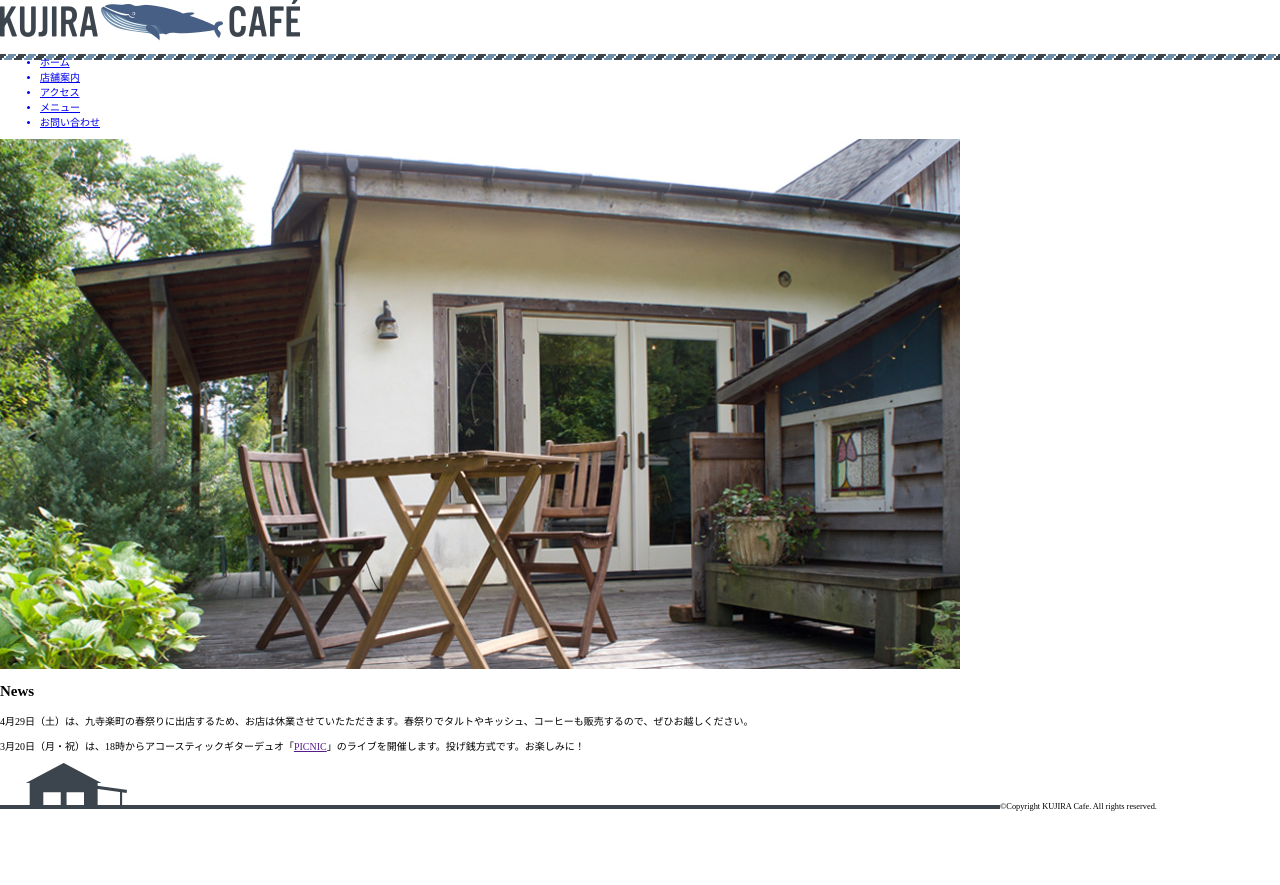
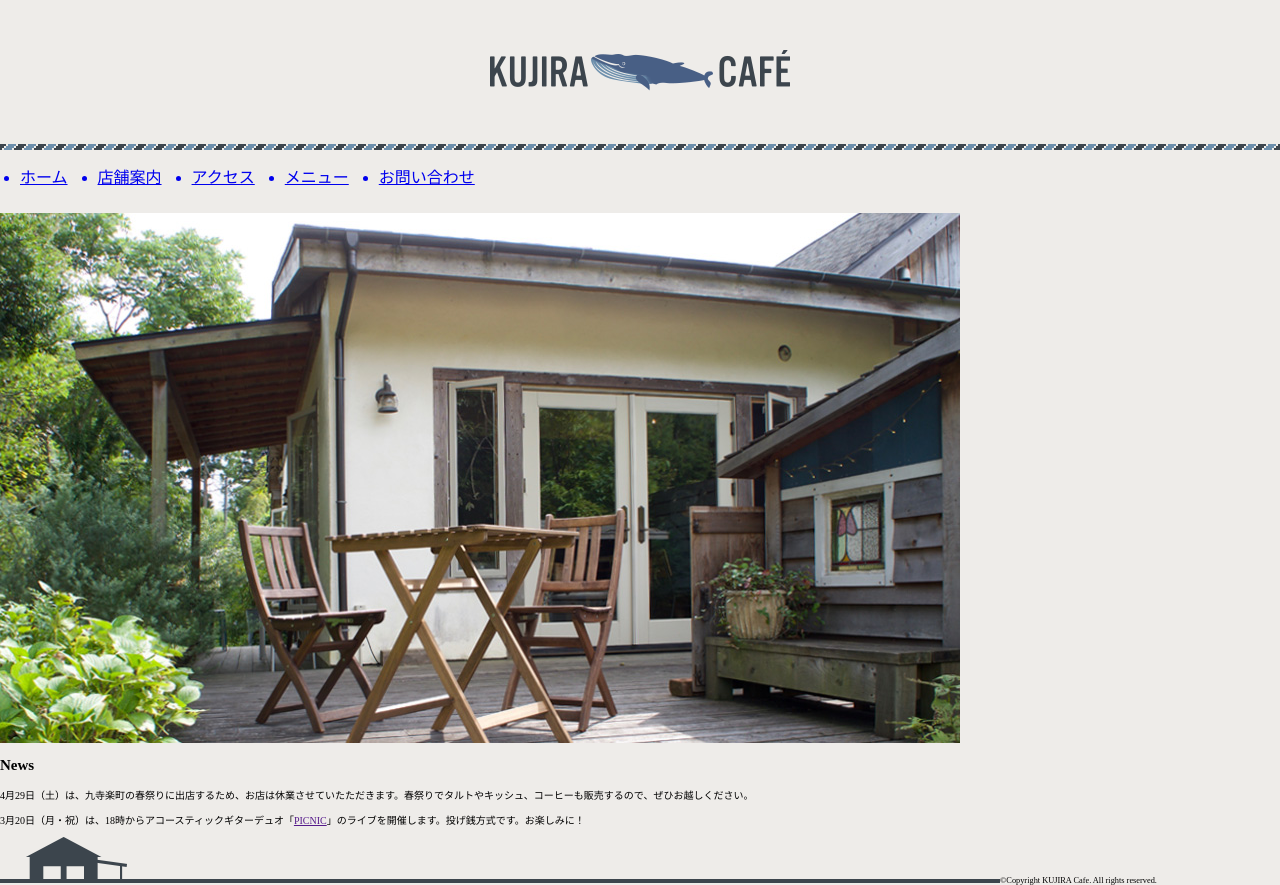
Before and after one commit to mp-gumi/KUJIRACafeWebSite, a React (Create React App) app: page / in a window 1280 px wide. Before the commit the page ends 811 px from the top, so only its background shows below. Built offline with nearby package versions, Linux system fonts and the light colour scheme; what emotion-reset would draw is missing.

Commit message:
Logo, Navigationのcssを記述

```diff
--- a/src/App.tsx
+++ b/src/App.tsx
@@ -7,7 +7,11 @@ import { IndexBody } from "src/component/IndexBody";
 
 export const App = () => {
   return (
-    <div>
+    <div
+      css={css`
+        background-color: #eeece9;
+      `}
+    >
       <Header />
       <IndexBody />
       <Footer />
--- a/src/component/Header/Logo/index.tsx
+++ b/src/component/Header/Logo/index.tsx
@@ -5,11 +5,17 @@ import logo from "src/component/Header/Logo/logo.png";
 
 export const Logo = () => {
   return (
-    <div>
+    <div
+      css={css`
+        text-align: center;
+      `}
+    >
       <img
         src={logo}
         alt="Kujira Cafe"
         css={css`
+          margin: 50px 0 40px;
+
           cursor: pointer;
         `}
       />
--- a/src/component/Header/Navigation/index.tsx
+++ b/src/component/Header/Navigation/index.tsx
@@ -14,7 +14,14 @@ const pageList = [
 const pages = pageList.map((page) => {
   return (
     <a href={`${page.urlName}.html`}>
-      <li>{page.displayName}</li>
+      <li
+        css={css`
+          font-size: 16px;
+          padding-right: 30px;
+        `}
+      >
+        {page.displayName}
+      </li>
     </a>
   );
 });
@@ -25,9 +32,18 @@ export const Navigation = () => {
       css={css`
         background-image: url(${backgroundNavigation});
         background-repeat: repeat-x;
+        vertical-align: top;
       `}
     >
-      <ul>{pages}</ul>
+      <ul
+        css={css`
+          display: flex;
+          justify-content: start;
+          padding: 20px 10px 15px 20px;
+        `}
+      >
+        {pages}
+      </ul>
     </div>
   );
 };
```
